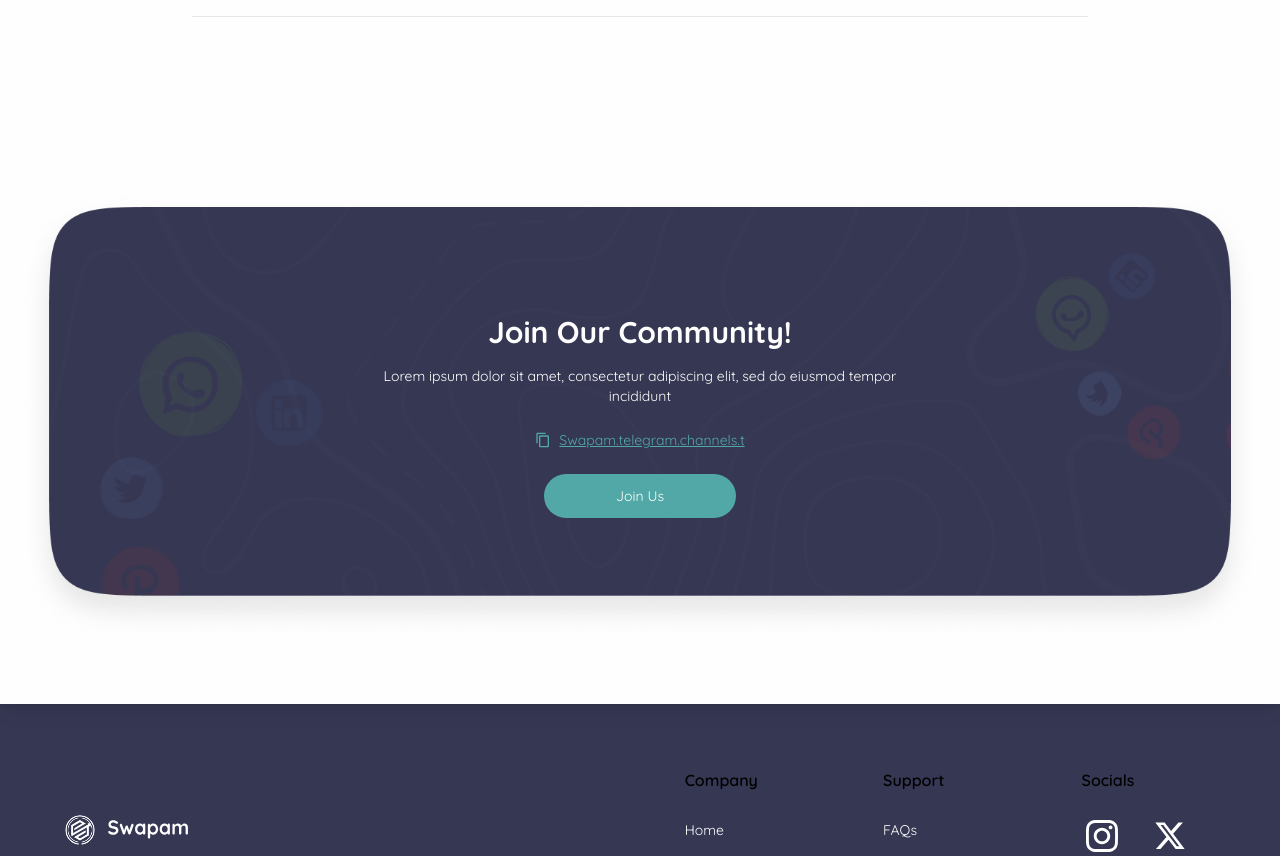
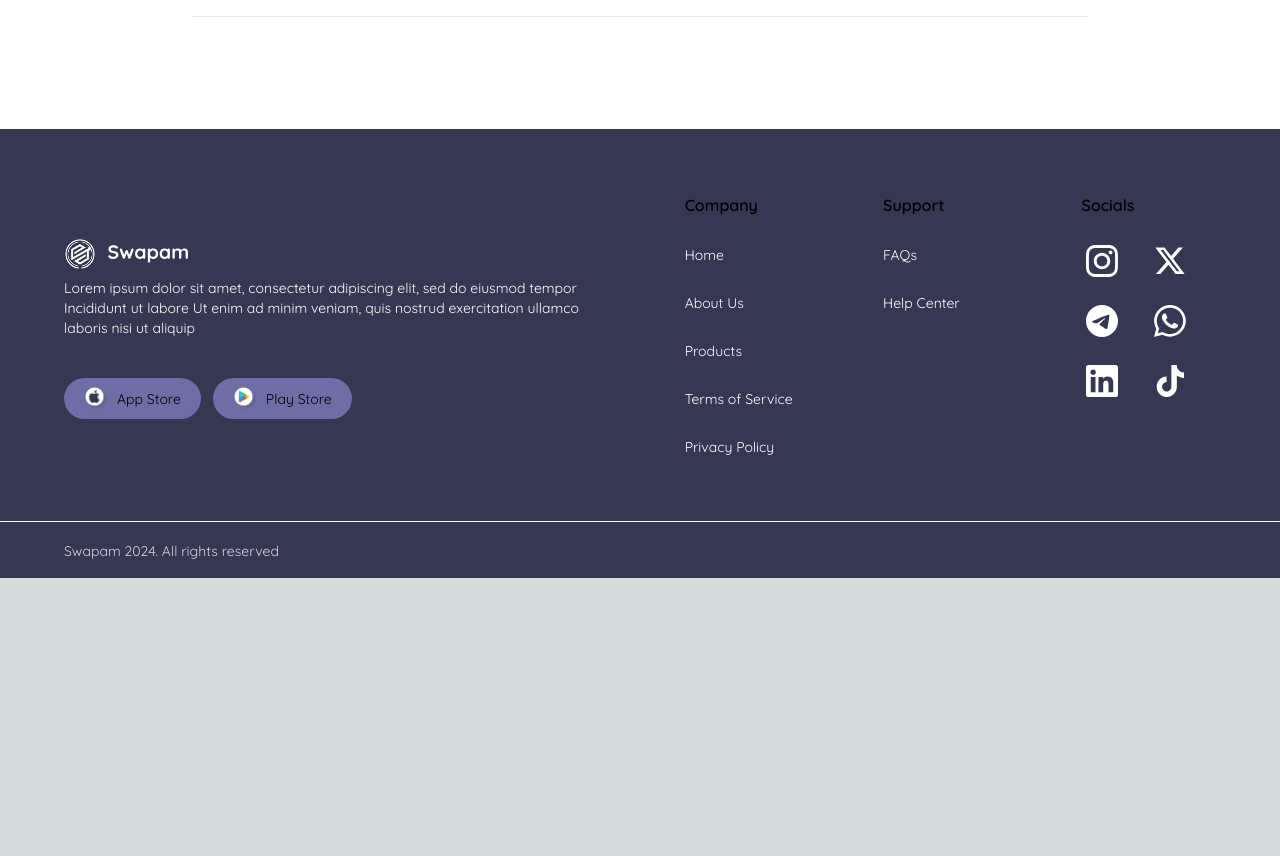
Before and after one commit to Swapam/Swapam-Landing-Page, a Next.js app: page / in a window 1280 px wide. Shown: the part 5789-6645 px from the top of the page. After the commit the page ends 6367 px from the top, so only its background shows below. Built offline with nearby package versions, Linux system fonts and the light colour scheme.

Commit message:
fix: next 15

```diff
--- a/app/page.tsx
+++ b/app/page.tsx
@@ -5,7 +5,6 @@ import FeaturesThree from "@/components/FeaturesThree";
 import FeaturesTwo from "@/components/FeaturesTwo";
 import Footer from "@/components/Footer";
 import Hero from "@/components/Hero";
-import JoinUs from "@/components/JoinUs";
 import Navbar from "@/components/Navbar";
 import Card from "@/components/shared/Card";
 
@@ -20,7 +19,7 @@ export default function Home() {
       <Card />
       <CustomerReviews />
       <FAQ />
-      <JoinUs />
+      {/* <JoinUs /> */}
       <Footer />
     </main>
   );
--- a/components/FAQ.tsx
+++ b/components/FAQ.tsx
@@ -2,6 +2,7 @@
 import { FAQData } from "@/data";
 import React, { useState } from "react";
 import { IoIosArrowDown, IoIosArrowUp } from "react-icons/io";
+import Container from "./shared/ui/Container";
 
 const FAQ = () => {
   const [openIndex, setOpenIndex] = useState(null);
@@ -32,7 +33,7 @@ const FAQ = () => {
         </div>
       </div>
 
-      <div className="w-full mx-auto my-8">
+      <Container className="w-full mx-auto my-8">
         {FAQData.map((faq, index) => (
           <div key={index} className="mb-4 border-b">
             <div
@@ -58,7 +59,7 @@ const FAQ = () => {
             )}
           </div>
         ))}
-      </div>
+      </Container>
     </div>
   );
 };
--- a/package.json
+++ b/package.json
@@ -12,9 +12,9 @@
     "clsx": "^2.1.1",
     "framer-motion": "^11.15.0",
     "motion": "^11.15.0",
-    "next": "14.1.0",
-    "react": "^18",
-    "react-dom": "^18",
+    "next": "^15.1.2",
+    "react": "^19.0.0",
+    "react-dom": "^19.0.0",
     "react-icons": "^5.0.1",
     "swiper": "^11.0.7",
     "tailwind-merge": "^2.6.0"
```
Also changed, not shown: 1 other file (tests, documents, lock files or other folders).
